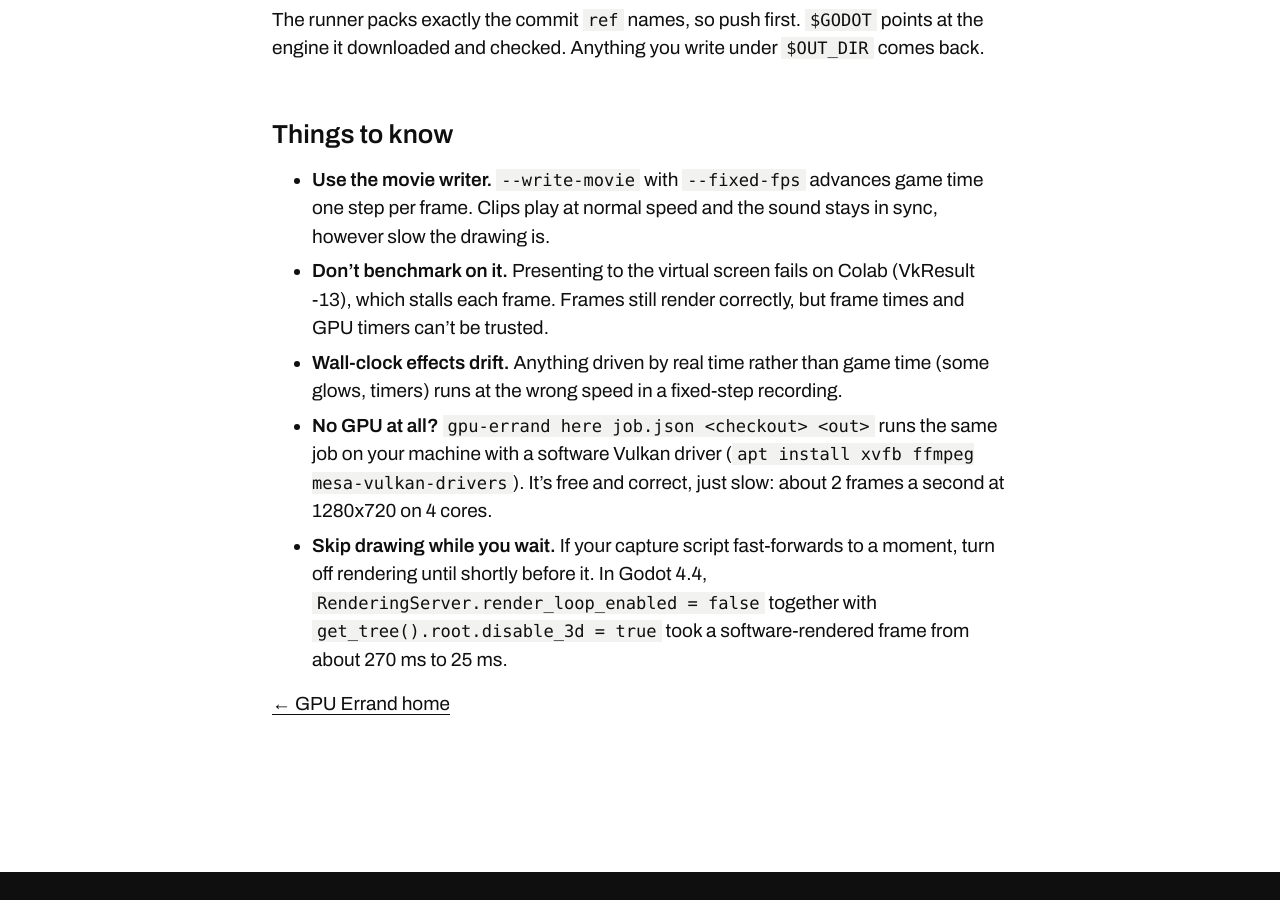
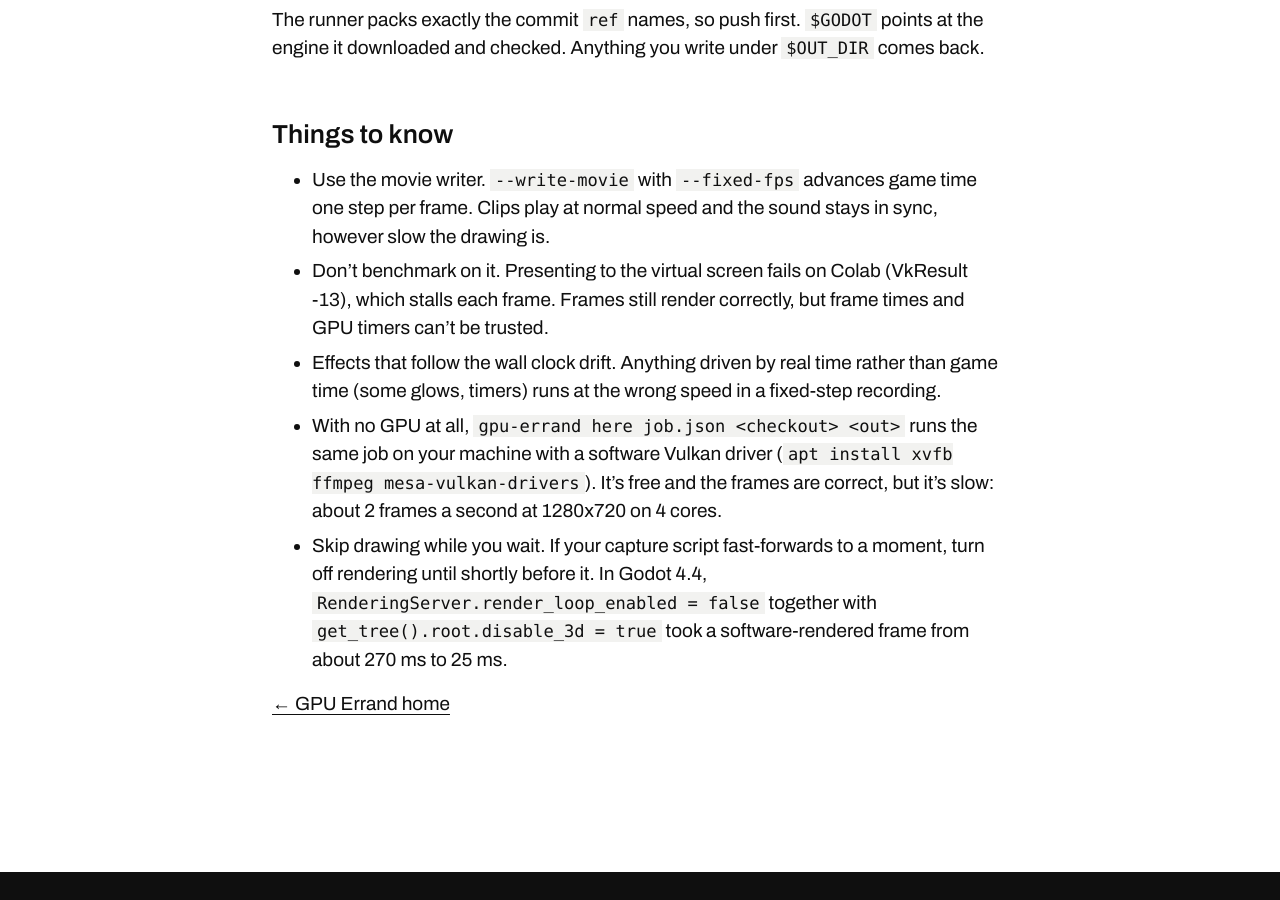
Before and after one commit to GanglyPuma22/gpu-errand, a Jekyll site: the page built from docs/recipes/headless-godot-capture-gpu.md, in a window 1280 px wide and 900 px high, scrolled down 1261 px. Built offline with Jekyll 4.4.1, drawn with Linux system fonts in a browser that asks for light colours; some of the changed text lies outside the part shown.

Commit message:
Humanizer pass on the site text
Plain headings that say what each section holds, no bold labels in the
recipes, and no not-X-but-Y lines.

Co-Authored-By: Claude Opus 5.5 (1M context) <noreply@anthropic.com>
Claude-Session: https://claude.ai/code/session_015vycPgekYqhwBFn3LGdSve

```diff
--- a/docs/recipes/headless-godot-capture-gpu.md
+++ b/docs/recipes/headless-godot-capture-gpu.md
@@ -29,8 +29,8 @@ The runner packs exactly the commit `ref` names, so push first. `$GODOT` points
 
 ## Things to know
 
-- **Use the movie writer.** `--write-movie` with `--fixed-fps` advances game time one step per frame. Clips play at normal speed and the sound stays in sync, however slow the drawing is.
-- **Don't benchmark on it.** Presenting to the virtual screen fails on Colab (VkResult -13), which stalls each frame. Frames still render correctly, but frame times and GPU timers can't be trusted.
-- **Wall-clock effects drift.** Anything driven by real time rather than game time (some glows, timers) runs at the wrong speed in a fixed-step recording.
-- **No GPU at all?** `gpu-errand here job.json <checkout> <out>` runs the same job on your machine with a software Vulkan driver (`apt install xvfb ffmpeg mesa-vulkan-drivers`). It's free and correct, just slow: about 2 frames a second at 1280x720 on 4 cores.
-- **Skip drawing while you wait.** If your capture script fast-forwards to a moment, turn off rendering until shortly before it. In Godot 4.4, `RenderingServer.render_loop_enabled = false` together with `get_tree().root.disable_3d = true` took a software-rendered frame from about 270 ms to 25 ms.
+- Use the movie writer. `--write-movie` with `--fixed-fps` advances game time one step per frame. Clips play at normal speed and the sound stays in sync, however slow the drawing is.
+- Don't benchmark on it. Presenting to the virtual screen fails on Colab (VkResult -13), which stalls each frame. Frames still render correctly, but frame times and GPU timers can't be trusted.
+- Effects that follow the wall clock drift. Anything driven by real time rather than game time (some glows, timers) runs at the wrong speed in a fixed-step recording.
+- With no GPU at all, `gpu-errand here job.json <checkout> <out>` runs the same job on your machine with a software Vulkan driver (`apt install xvfb ffmpeg mesa-vulkan-drivers`). It's free and the frames are correct, but it's slow: about 2 frames a second at 1280x720 on 4 cores.
+- Skip drawing while you wait. If your capture script fast-forwards to a moment, turn off rendering until shortly before it. In Godot 4.4, `RenderingServer.render_loop_enabled = false` together with `get_tree().root.disable_3d = true` took a software-rendered frame from about 270 ms to 25 ms.
```
Also changed, not shown: other parts of docs/recipes/headless-godot-capture-gpu.md (+1 -1 lines), docs/index.html (+7 -7 lines), docs/recipes/game-music-ace-step-colab.md (+4 -4 lines), docs/recipes/sound-effects-stable-audio-open-colab.md (+2 -2 lines).
